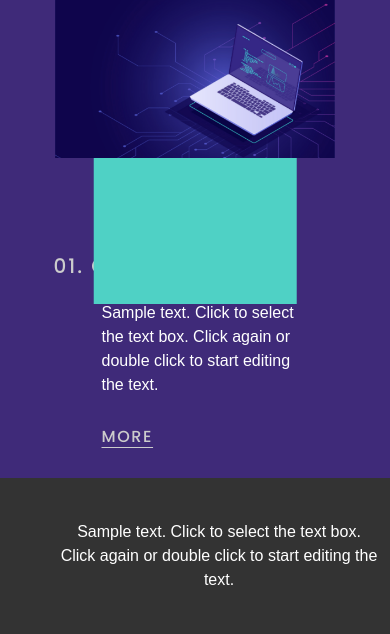
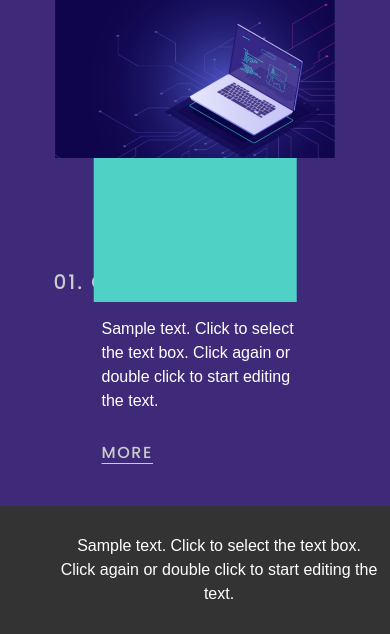
Before and after one commit to deffkaaaa/web-lab4, a plain HTML site: page index.html in a window 390 px wide. Shown: the part 210-844 px from the top of the page. Drawn offline with Linux system fonts and the light colour scheme.

Commit message:
Change margins

```diff
--- a/styles.css
+++ b/styles.css
@@ -280,7 +280,7 @@ footer {
   }
 
   section {
-    margin-top: 25%;
+    margin-top: 30%;
     text-align: left;
     padding-bottom: 5%;
   }
@@ -312,6 +312,6 @@ footer {
   }
 
   footer {
-    padding: 3em 10px;
+    padding: 2em 10px;
   }
 }
```
